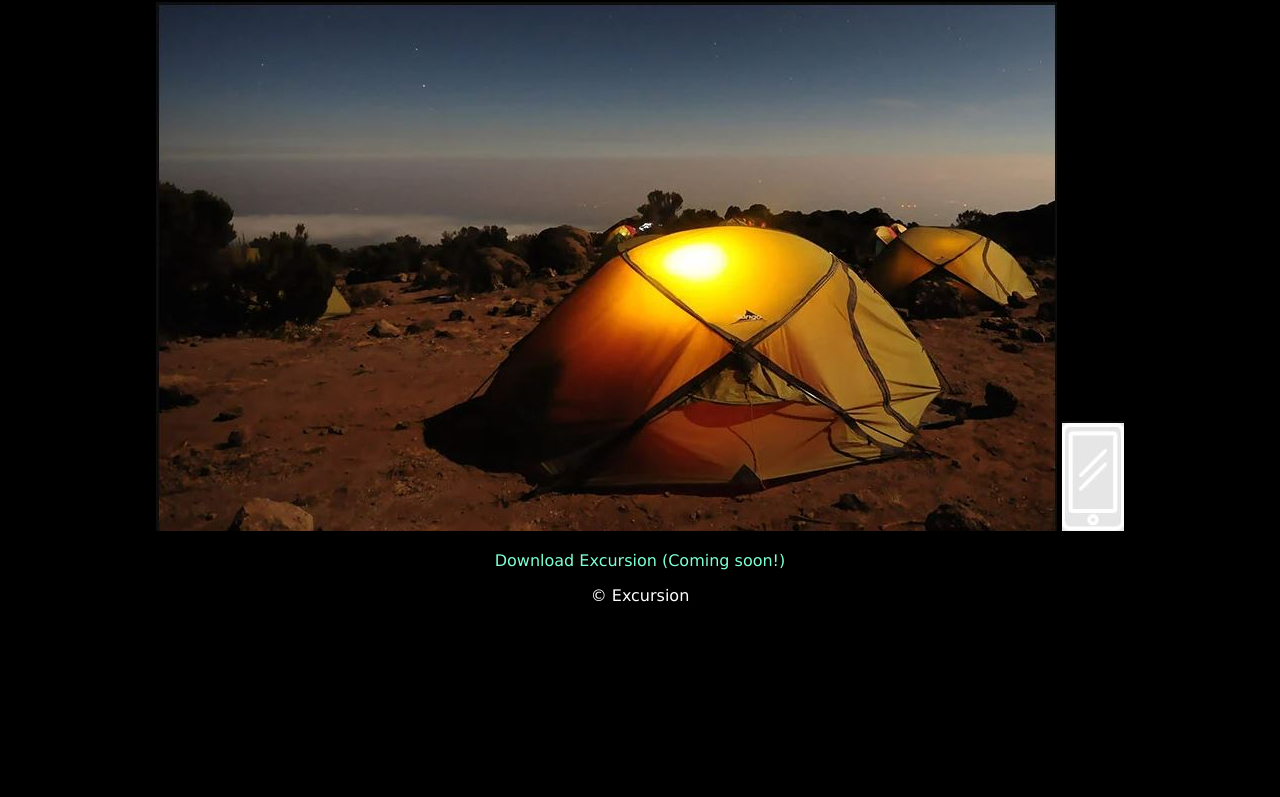
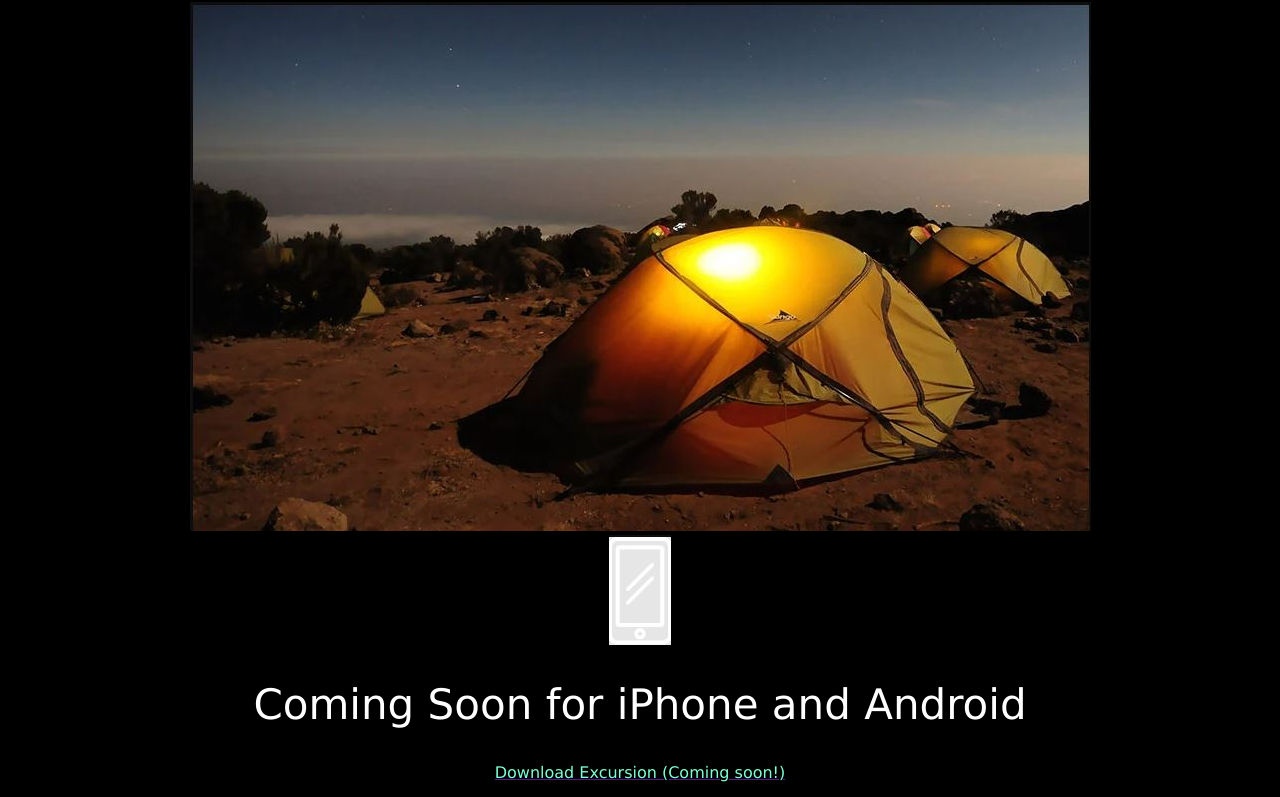
Before and after one commit to eyetech2dev/excursion, a plain HTML site: page index.html in a window 1280 px wide. Shown: the part 476-1273 px from the top of the page. Before the commit the page ends 1097 px from the top, so only its background shows below. Drawn offline with Linux system fonts and the light colour scheme.

Commit message:
centered images

```diff
--- a/index.html
+++ b/index.html
@@ -1,5 +1,6 @@
 <!DOCTYPE html>
 <html lang="en">
+
 <head>
     <meta charset="UTF-8">
     <meta http-equiv="X-UA-Compatible" content="IE=edge">
@@ -7,20 +8,27 @@
     <title>Excursion</title>
     <link rel="stylesheet" href="./resources/css/style.css">
 </head>
+
 <body>
     <h1>Discover hidden places in the world around you</h1>
-    <p class="dlink">Download Excursion (Coming soon!)</p>
+    <a href="">
+        <p class="dlink">Download Excursion (Coming soon!)</p>
+    </a>
 
     <div id="video1">
-    <video src="./resources/excursionvid.mp4" autoplay>Sorry, your browser doesn't support embedded videos.</video>
+        <video src="./resources/excursionvid.mp4" autoplay>Sorry, your browser doesn't support embedded videos.</video>
     </div>
     <h2>Your personal travel guide</h2>
     <p id="blurb">Excursion remembers places you like, and recommends new points of interest around you.</p>
-    <img src="resources\camp.JPG" alt="Image of tents on a desert campsite.">
-    <img src="resources\phone.JPG" alt="Clipart image of phone.">
-    <p class="dlink">Download Excursion (Coming soon!)</p>
+    <div><img id="camp" src="resources\camp.JPG" alt="Image of tents on a desert campsite."></div>
+    <div><img id="phone" src="resources\phone.JPG" alt="Clipart image of phone."></div>
+    <h2>Coming Soon for iPhone and Android</h2>
+    <a href="">
+        <p class="dlink">Download Excursion (Coming soon!)</p>
+    </a>
     <footer>
         <p id="trademark">© Excursion</p>
     </footer>
 </body>
+
 </html>
--- a/resources/css/style.css
+++ b/resources/css/style.css
@@ -24,3 +24,18 @@ h2 {
     font-size: 21px;
     color: gray;
 }
+
+footer {
+    text-align: right;
+    color: gray;
+    font-size: 21px;
+    text-decoration-color: aquamarine;
+}
+
+#camp {
+    margin: auto;
+}
+#phone {
+    margin: auto;
+    vertical-align: middle;
+}
```
